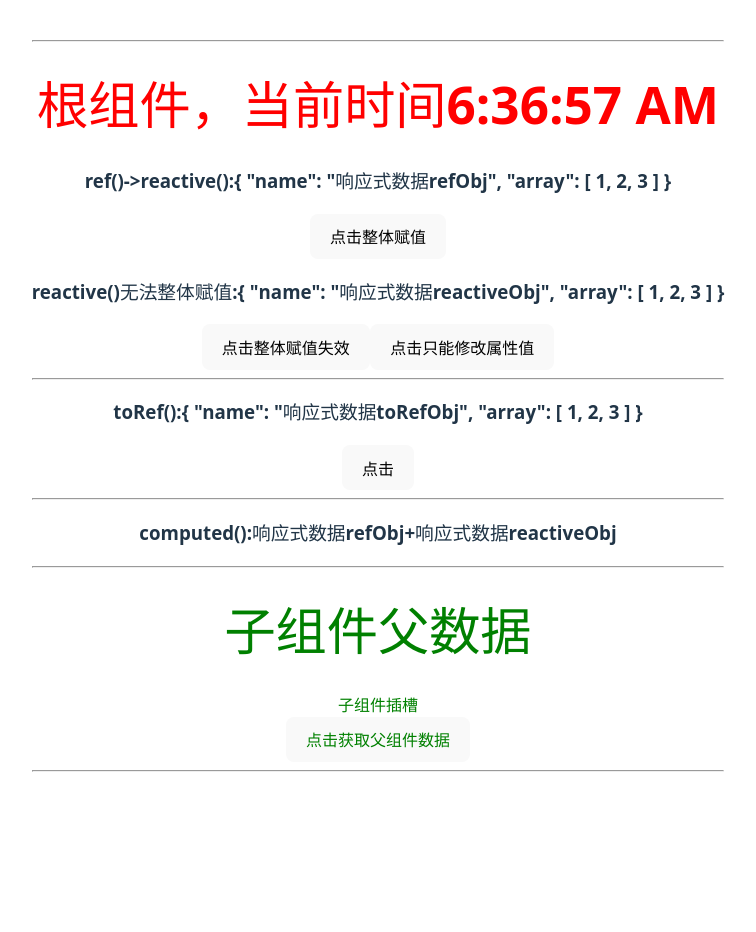
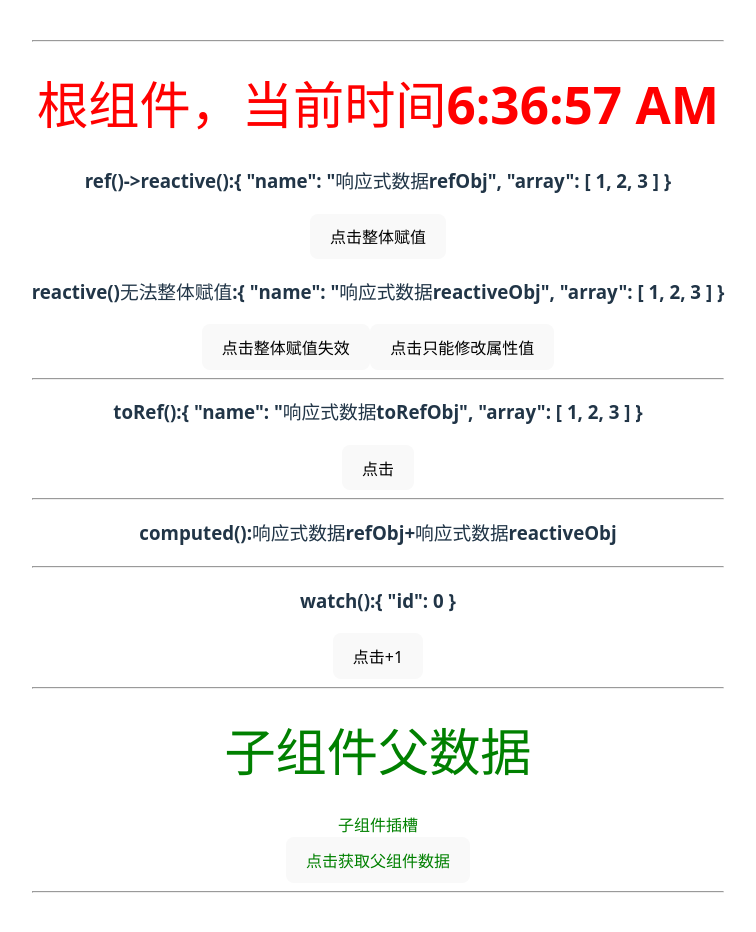
Before and after one commit to 0x01-0x00/vue3_study, a Vue app: page / in a window 1280 px wide. Shown: the whole page, without its empty margins (262-1018 px from the left). Before the commit the page ends 812 px from the top, so only its background shows below. Built offline with nearby package versions, Linux system fonts and the light colour scheme.

Commit message:
feat(App): 添加 watch 示例
- 在 App.vue 中添加 watch 相关的代码和 UI
- 实现了对 reactive 对象的 watch 功能
- 添加了修改 watch 对象的按钮和显示逻辑

```diff
--- a/src/App.vue
+++ b/src/App.vue
@@ -11,6 +11,9 @@
   <button @click="changeToRefValue">点击</button>
   <hr/>
   <h3>computed():{{ computedObj }}</h3>
+  <hr/>
+  <h3>watch():{{ watchObj }}</h3>
+  <button @click="changeWatchObj">点击+1</button>
 
   <hr/>
   <MyChild fatherData="父数据">
@@ -23,7 +26,7 @@
 
 <script>
   import MyChild from "./pages/MyChild.vue";
-  import {computed, onMounted, reactive, ref, toRef} from "vue";
+  import {computed, onMounted, reactive, ref, toRef, watch} from "vue";
 
   export default {
     setup() {
@@ -76,9 +79,21 @@
         console.log(toRefObj_name)
       }
 
+
       let computedObj = computed(() => {
         return refObj.value.name + "+" + reactiveObj.name
       })
+
+
+      let watchObj = reactive({id: 0})
+      function changeWatchObj() {
+        watchObj.id++
+      }
+      watch(watchObj,(newValue, oldValue) => {
+        console.log("watchObj()")
+        console.log(newValue, oldValue)
+      })
+
 
       return {
         currentTime,
@@ -86,10 +101,12 @@
         reactiveObj,
         toRefObj,
         computedObj,
+        watchObj,
         changeRefObj,
         changeReactiveObj,
         changeReactiveValue,
-        changeToRefValue
+        changeToRefValue,
+        changeWatchObj
       }
     },
     components: {
```
